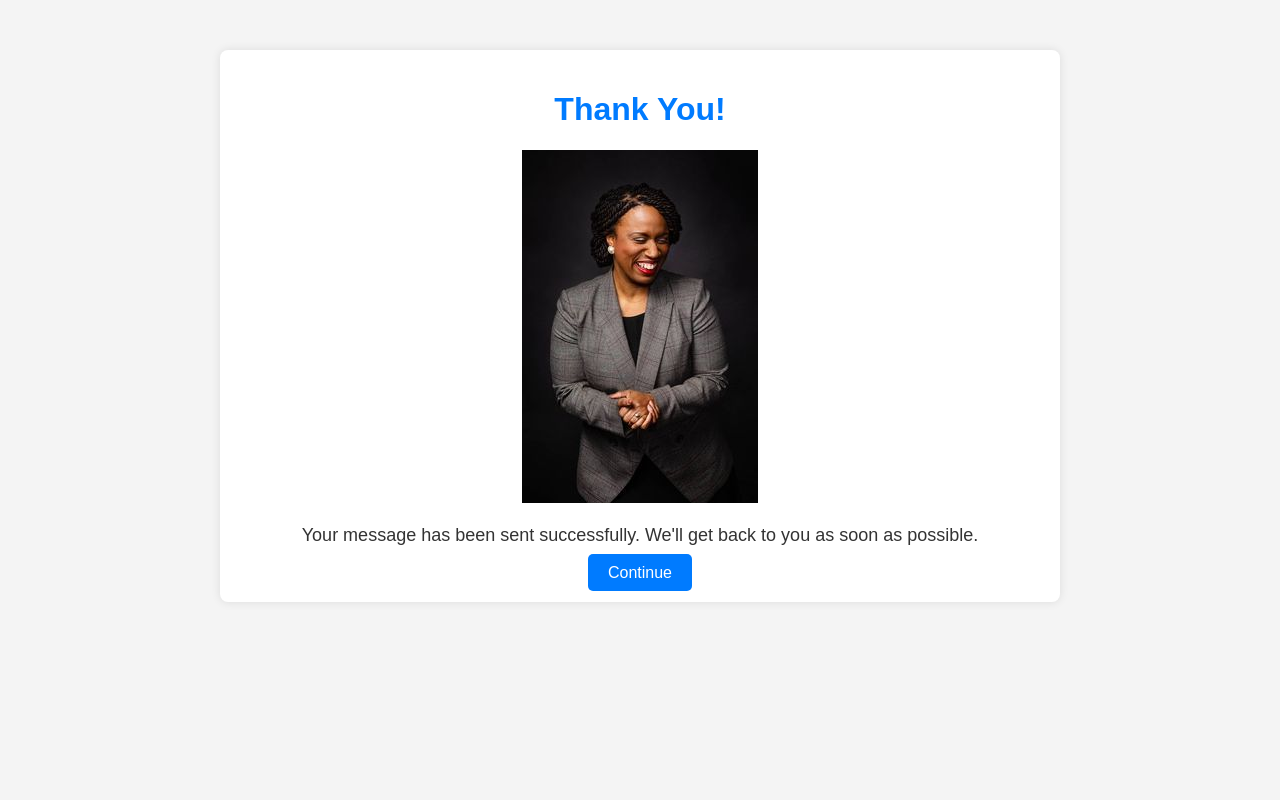
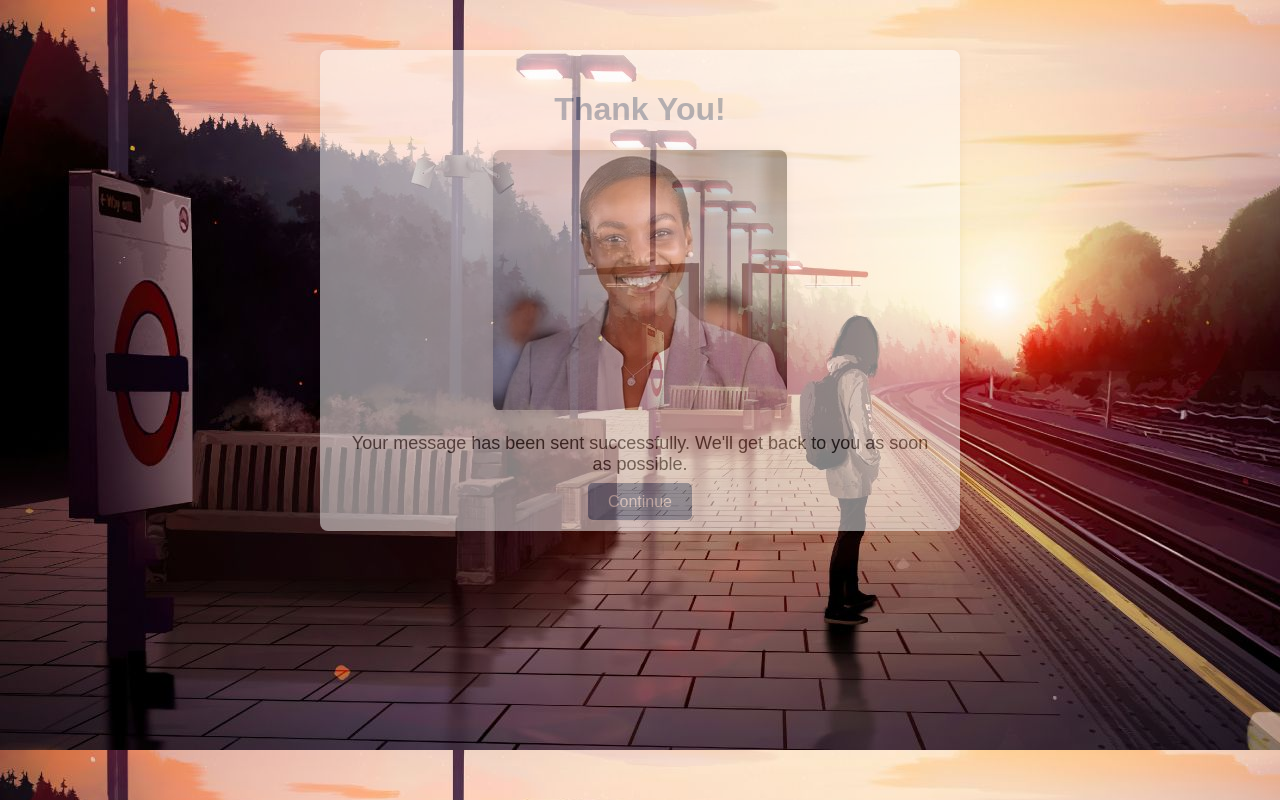
Before and after one commit to jongo-love/NIELSEN_ACCIDENT_ANALYSIS, a Flask app: page /thank_you in a window 1280 px wide. Run offline with Flask 3, Linux system fonts and the light colour scheme; a user stored in the database is signed in.

Commit message:
a few changes.

```diff
--- a/templates/thanks.html
+++ b/templates/thanks.html
@@ -8,21 +8,27 @@
     <style>
         body {
             font-family: Arial, sans-serif;
-            background-color: #f4f4f4;
+            background-image: url("static/womanrail.jpeg");
             margin: 0;
             padding: 0;
         }
         .container {
-            max-width: 800px;
+            opacity: 0.5;
+            max-width: 600px;
             margin: 50px auto;
             padding: 20px;
             background-color: #fff;
             border-radius: 8px;
             box-shadow: 0 0 10px rgba(0, 0, 0, 0.1);
             text-align: center;
+            transition: transform 0.7s ease-in-out;
         }
+        .container:hover{
+            transform: scale(1.058);
+            opacity: 1;
+}
         h1 {
-            color: #007bff;
+            color: #738fad;
         }
         p {
             font-size: 18px;
@@ -31,15 +37,17 @@
         img {
             max-width: 100%;
             height: auto;
+            border-radius: 8px;
+            box-shadow: 0 0 10px rgba(0, 0, 0, 0.1);
         }
     </style>
 </head>
 <body>
     <div class="container">
         <h1>Thank You!</h1>
-        <img src="static/womansmile.jpg" alt="Thank You Image">
+        <img src="static/teammember.jpg" alt="Thank You Image">
         <p>Your message has been sent successfully. We'll get back to you as soon as possible.</p>
-        <a href="{{ url_for('HOME') }}" class="btn btn-primary" style="text-decoration: none; color: #fff; background-color: #007bff; padding: 10px 20px; border-radius: 5px; border: none; cursor: pointer; transition: background-color 0.3s ease;">Continue</a>
+        <a href="{{ url_for('HOME') }}" class="btn btn-primary" style="text-decoration: none; color: #fff; background-color: #738fad; padding: 10px 20px; border-radius: 5px; border: none; cursor: pointer; transition: background-color 0.3s ease;">Continue</a>
     </div>
 
 
```
Also changed, not shown: instance/nielsenaccident.db, static/womanrail.jpeg (added).
